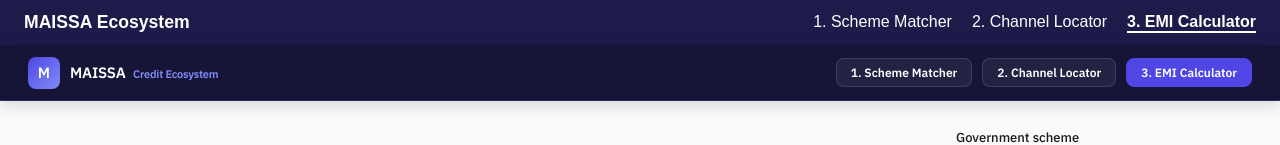
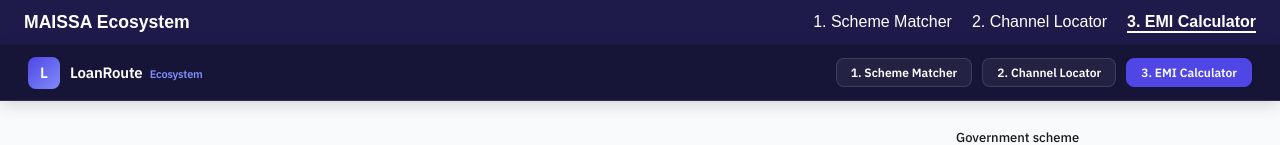
Before and after one commit to manreetbhatia2-svg/MAISSA, a React (Vite) app in the folder EMI_CALCULATOR/: page / in a window 1280 px wide. Shown: the top 145 px of the page. Built offline with nearby package versions, Linux system fonts and the light colour scheme.

Commit message:
Update app.py with clean formatting and production configuration

```diff
--- a/EMI_CALCULATOR/src/App.tsx
+++ b/EMI_CALCULATOR/src/App.tsx
@@ -63,7 +63,7 @@ export default function App() {
         }}
       >
         <a
-          href="http://127.0.0.1:5000"
+          href="/"
           style={{ display: "flex", alignItems: "center", gap: "10px", textDecoration: "none" }}
         >
           <div
@@ -80,12 +80,12 @@ export default function App() {
               fontSize: "15px",
             }}
           >
-            M
+            L
           </div>
           <span style={{ color: "#FFFFFF", fontWeight: 800, fontSize: "15px", letterSpacing: "-0.2px" }}>
-            MAISSA{" "}
+            LoanRoute{" "}
             <span style={{ fontSize: "11px", color: "#818CF8", fontWeight: 600, marginLeft: "4px" }}>
-              Credit Ecosystem
+              Ecosystem
             </span>
           </span>
         </a>
```
Also changed, not shown: 1 other file (tests, documents, lock files or other folders). Lines whose indentation alone changed are shown as unchanged.
